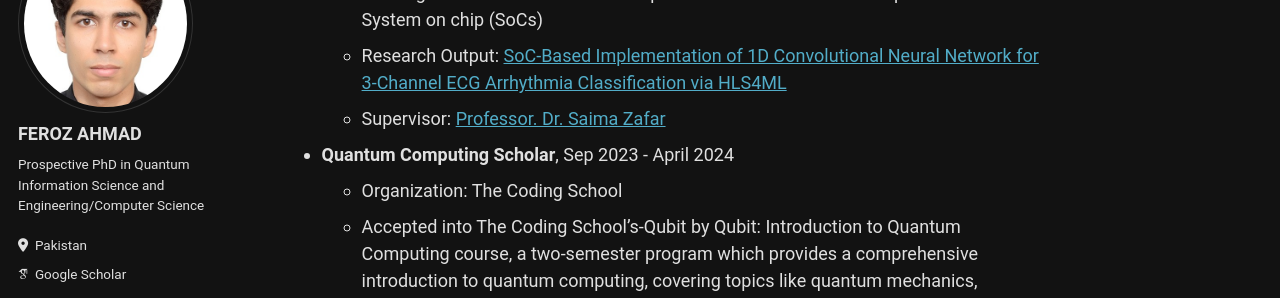
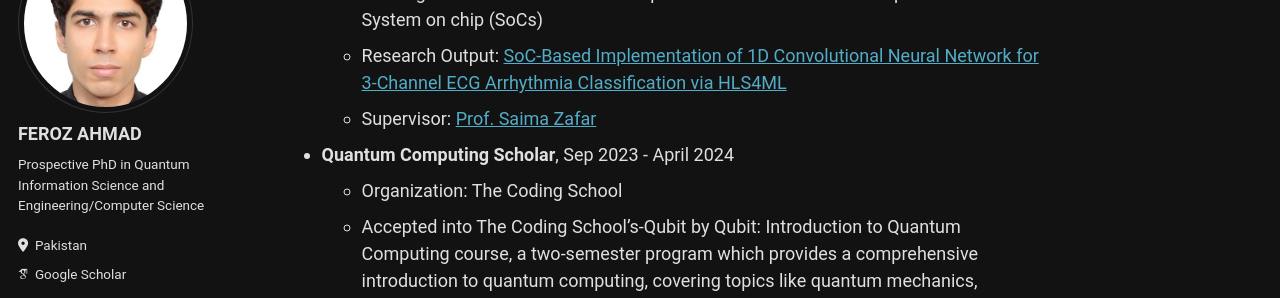
Before and after one commit to Fe-r-oz/Fe-r-oz.github.io, a Jekyll site: the page built from _pages/about.md, in a window 1280 px wide and 900 px high, scrolled down 2727 px. Shown: the part 152-450 px from the top of the window. Built offline with Jekyll 4.4.1, drawn with Linux system fonts in a browser that asks for light colours; some web fonts are replaced.

Commit message:
Update about.md

```diff
--- a/_pages/about.md
+++ b/_pages/about.md
@@ -49,7 +49,7 @@ This innovative approach utilized 1D convolutional neural networks on System-on-
   * Developed a pioneering approach of HLS4ML's first real-use case outside of Physics in the Embedded Systems, generalized for all applications from the incoming signal in 1 dimensional.
   * Worked on high level synthesis (HLS) based hardware-software co-design flow deep learning accelerators for human bio-potential classification with implementation on System on chip (SoCs)
   * Research Output: [SoC-Based Implementation of 1D Convolutional Neural Network for 3-Channel ECG Arrhythmia Classification via HLS4ML](https://ieeexplore.ieee.org/document/10399904)
-  * Supervisor: [Professor. Dr. Saima Zafar](https://lhr.nu.edu.pk/ee/facultyProfile/4198)
+  * Supervisor: [Prof. Saima Zafar](https://lhr.nu.edu.pk/ee/facultyProfile/4198)
 
 * **Quantum Computing Scholar**, Sep 2023 - April 2024
   * Organization: The Coding School
```
